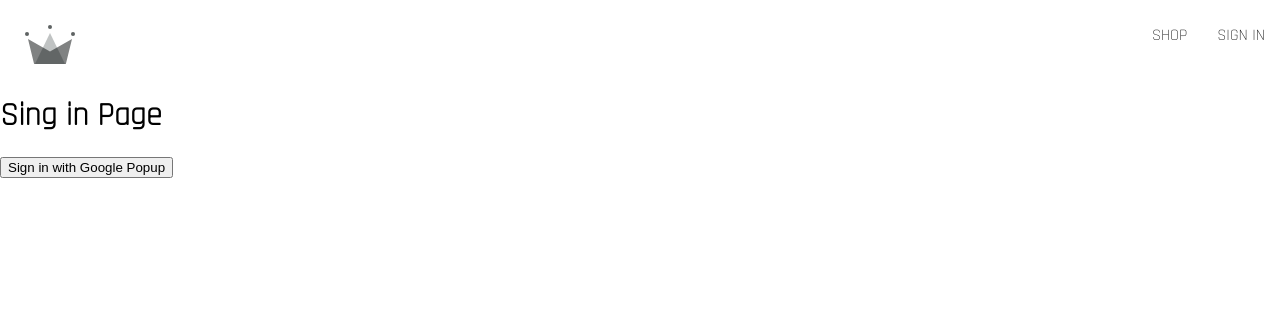
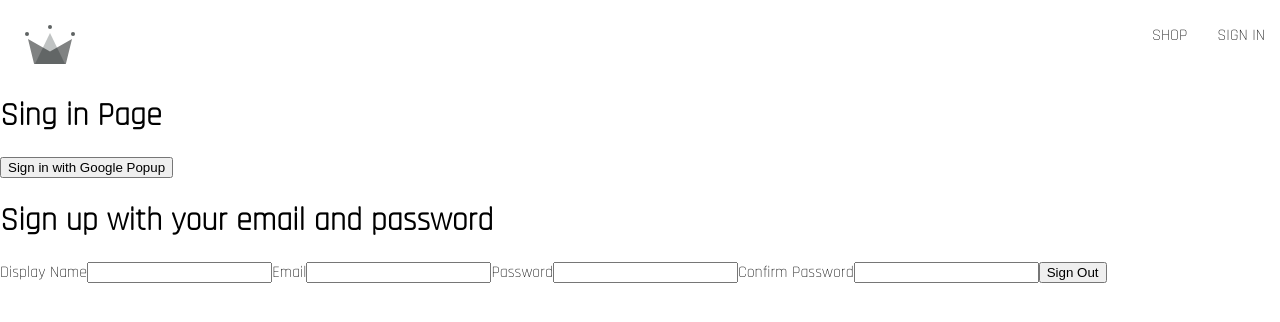
Before and after one commit to AhseneRemmouche/ReactJS, a React (Create React App) app in the folder ecommerce/: page /sign-in in a window 1280 px wide. Shown: the top 322 px of the page. Built offline with nearby package versions, Linux system fonts and the light colour scheme.

Commit message:
Adding Sign up form

```diff
--- /dev/null
+++ b/ecommerce/src/components/sign-up-form/sign-up-form.component.jsx
@@ -0,0 +1,34 @@
+import { useState } from 'react';
+const defaultFormFields = {
+    displayName: '',
+    email: '',
+    password: '',
+    confirmPassword: '',
+};
+
+const SignUpForm = () => {
+    const [formFields, setFormFields] = useState(defaultFormFields);
+    const { displayName, email, password, confirmPassord } = formFields;
+    return (
+        <div>
+            <h1>Sign up with your email and password</h1>
+            <form onSubmit={() => {}}>
+                <label htmlFor=''>Display Name</label>
+                <input type='text' required />
+
+                <label htmlFor=''>Email</label>
+                <input type='email' required />
+
+                <label htmlFor=''>Password</label>
+                <input type='password' required />
+
+                <label htmlFor=''>Confirm Password</label>
+                <input type='password' required />
+
+                <button type='submit'>Sign Out</button>
+            </form>
+        </div>
+    );
+};
+
+export default SignUpForm;
--- a/ecommerce/src/routes/sign-in/sign-in.component.jsx
+++ b/ecommerce/src/routes/sign-in/sign-in.component.jsx
@@ -1,4 +1,6 @@
-import { signInWithGooglePopup, createUserDocumentFromAuth } from '../../utils/firebase/firebase.utils';
+import { signInWithGooglePopup, createUserDocumentFromAuth, signInWithGoogleRedirect } from '../../utils/firebase/firebase.utils';
+
+import SignUpForm from '../../components/sign-up-form/sign-up-form.component';
 
 const SignIn = () => {
     const logGoogleUser = async () => {
@@ -10,6 +12,8 @@ const SignIn = () => {
         <div>
             <h1>Sing in Page</h1>
             <button onClick={logGoogleUser}>Sign in with Google Popup</button>
+
+            <SignUpForm />
         </div>
     );
 };
--- a/ecommerce/src/utils/firebase/firebase.utils.js
+++ b/ecommerce/src/utils/firebase/firebase.utils.js
@@ -17,12 +17,13 @@ const firebaseConfig = {
 // Initialize Firebase
 const firebaseApp = initializeApp(firebaseConfig);
 
-const provider = new GoogleAuthProvider();
+const googleProvider = new GoogleAuthProvider();
 
-provider.setCustomParameters({ prompt: 'select_account' });
+googleProvider.setCustomParameters({ prompt: 'select_account' });
 
 export const auth = getAuth();
-export const signInWithGooglePopup = () => signInWithPopup(auth, provider);
+export const signInWithGooglePopup = () => signInWithPopup(auth, googleProvider);
+export const signInWithGoogleRedirect = () => signInWithRedirect(auth, googleProvider);
 
 export const db = getFirestore();
 
```
